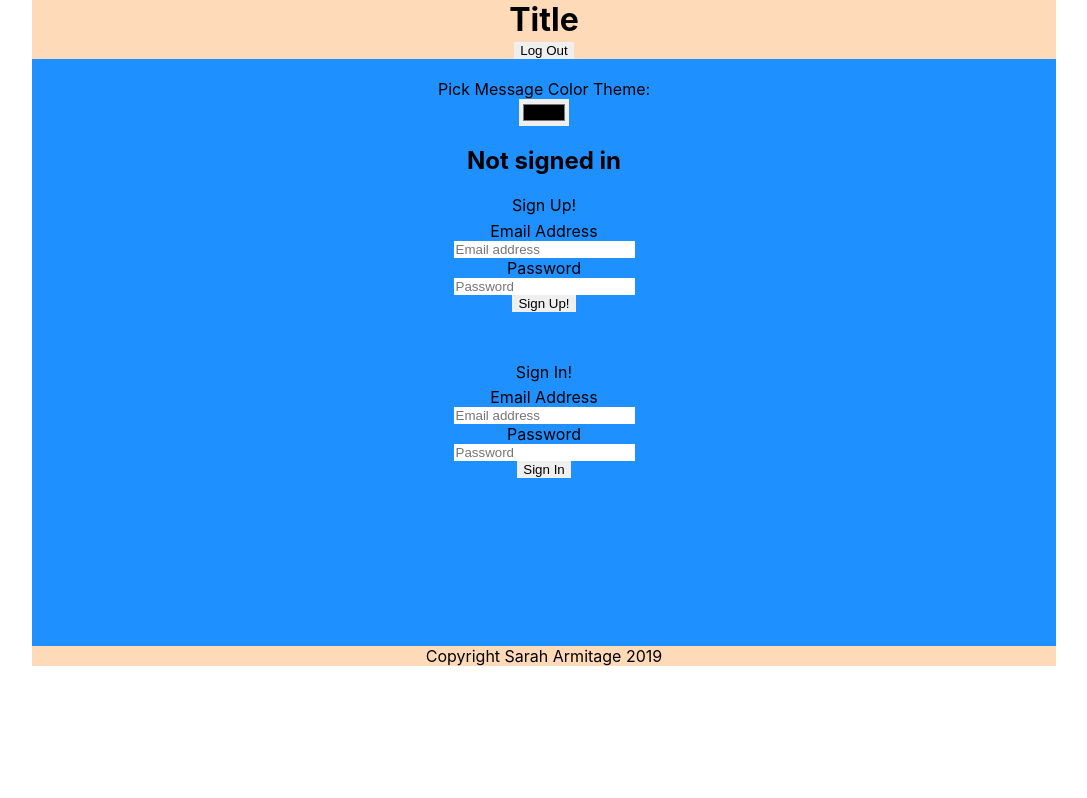
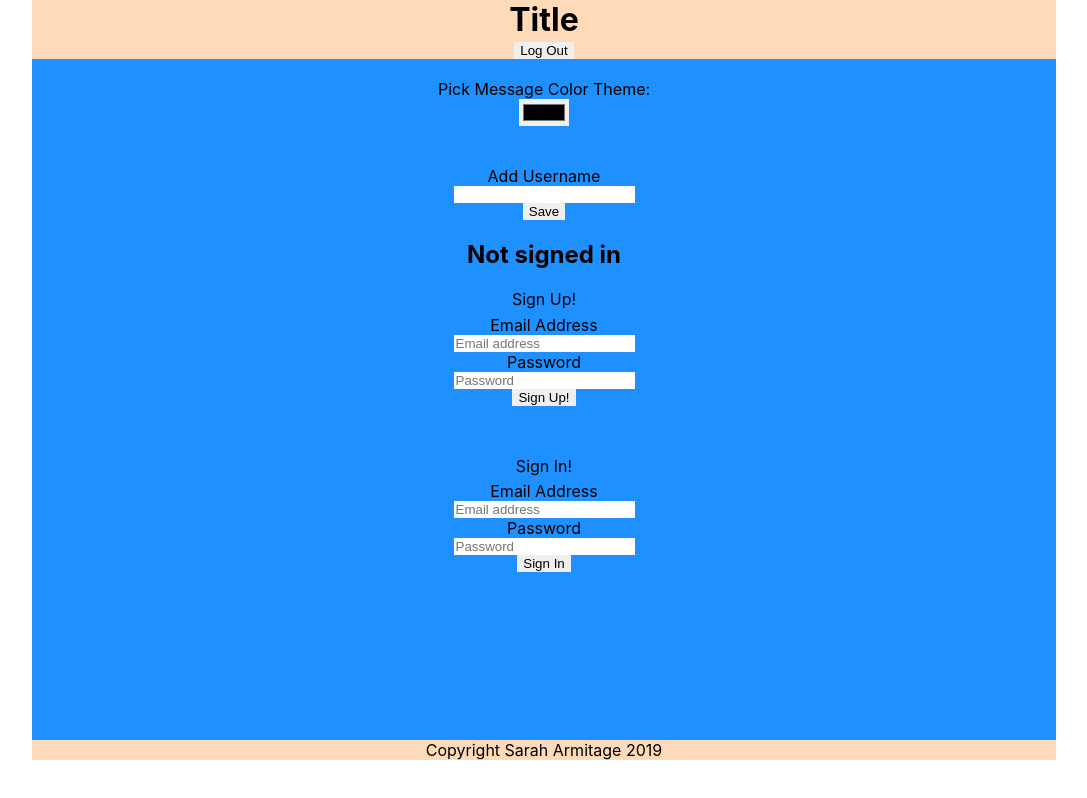
Before and after one commit to SSArmitage/sarah-armitage-project-five, a React (Create React App) app: page / in a window 1280 px wide. Shown: the whole page, without its empty margins (96-1183 px from the left). Built offline with nearby package versions, Linux system fonts and the light colour scheme; no server answers; the database is empty.

Commit message:
added username to message object to track user specific messages

```diff
--- a/src/App.js
+++ b/src/App.js
@@ -17,8 +17,11 @@ class App extends Component {
     super();
     this.state = {
       messages: [],
+      userSpecificMessages: [],
+      messagesFiltered: [],
       userInput: '',
       currentUser: null,
+      username: '',
       uid: '',
       email: '',
       password: '',
@@ -32,6 +35,7 @@ class App extends Component {
   componentDidMount() {
     // connect app to firebase (messages stored in the messages branch)
     const dbRef = firebase.database().ref('messages');
+    const dbRefUSM = firebase.database().ref('userSpecificMessages');
 
     // when the database changes (newMessages array) grab the data in the database (will come back as an array)
     dbRef.on('value', (snapshot) => {
@@ -46,6 +50,16 @@ class App extends Component {
     // grab the user's custom theme colour
     // const dbRefUsers = firebase.database().ref('users');
     // console.log(dbRefUsers);
+    });
+
+    dbRefUSM.on('value', (snapshot) => {
+      const messagesArray = snapshot.val();
+      console.log(messagesArray);
+
+      // set state with messagesArray from databse
+      this.setState({
+        userSpecificMessages: messagesArray
+      })
     });
 
     // set an event listener for user login status
@@ -93,7 +107,7 @@ class App extends Component {
         // this value to authenticate with your backend server, if
         // you have one. Use User.getToken( instead.
         console.log(userUid);
-
+        console.log(userName);
 
       }
     });
@@ -120,7 +134,9 @@ class App extends Component {
       // console.log(usersInfo.uid);
 
       // firebase.database().ref().child('users').child(this.state.uid).set(this.state.theme.messageColor)
-    })
+    });
+
+    // set an event listener for
 
   }
 
@@ -136,11 +152,27 @@ class App extends Component {
     console.log(`clicked button`);
     // will use dbRef when pushing up the new array to the database
     const dbRef = firebase.database().ref('messages');
+    const dbRefUSM = firebase.database().ref('userSpecificMessages');
     // clone the array of database messages from state using spread
-    const newMessagesArray = [...this.state.messages];
+    // const newMessagesArray = [...this.state.messages];
+    // const newUserSpecificMessagesArray = [...this.state.userSpecificMessages];
+    // console.log("cloned array", newMessagesArray);
+
+    // clone the array of databast message objects from state using Object.assign method
+    // cant use spread b/c it is a shalow copy and woulndt copy the nested elements
+    const newMessagesArray = [];
+    Object.assign(newMessagesArray, this.state.messages);
     console.log("cloned array", newMessagesArray);
+    const newUserSpecificMessagesArray = [];
+    Object.assign(newUserSpecificMessagesArray, this.state.userSpecificMessages);
+    console.log("cloned array", newUserSpecificMessagesArray);
+
     // grab the message inputted by the user (held in state)
-    const messageToBeAdded = this.state.userInput;
+    // const messageToBeAdded = this.state.userInput;
+    const messageToBeAdded = {
+      username: this.state.currentUser.displayName,
+      text: this.state.userInput
+    };
     console.log(messageToBeAdded);
 
 
@@ -152,7 +184,7 @@ class App extends Component {
     // then set in firebase (so that the dbRef listener will will be called and it will update the this.state.messages and cause app to re-render with the new message added to the list of messages)
 
     // if the user's input is not empty, enter statment:
-    if (messageToBeAdded !== '') {
+    if (messageToBeAdded.text !== '') {
       console.log("I am not empty");
 
       // if the cloned messages array is less than 100:
@@ -160,6 +192,7 @@ class App extends Component {
         console.log(`there are less than 100 messages in here!`);
         // add the new message to the array
         newMessagesArray.push(messageToBeAdded);
+        newUserSpecificMessagesArray.push(messageToBeAdded);
         console.log(newMessagesArray);
 
 
@@ -167,8 +200,10 @@ class App extends Component {
       } else {
         // remove the first message from the array (index=0)
         newMessagesArray.shift();
+        newUserSpecificMessagesArray.shift();
         // then add the new message to the end
         newMessagesArray.push(messageToBeAdded);
+        newUserSpecificMessagesArray.push(messageToBeAdded);
         console.log(newMessagesArray);
       }
       // dbRef.set(newMessagesArray);
@@ -179,6 +214,18 @@ class App extends Component {
 
     // push the newMessagesArray up to firebase (set to replace)
     dbRef.set(newMessagesArray);
+    dbRefUSM.set(newUserSpecificMessagesArray);
+
+    // ****************************************
+    // filter through arrays
+    // const twoArray = this.state.messages;
+    // const oneArray = this.state.userSpecificMessages;
+    // twoArray.forEach((message) => {
+    //   if (oneArray.includes(message)) {
+    //     console.log(message);
+
+    //   }
+    // })
 
     // console.log(newMessagesArray);
     // reset the userInput for the next message
@@ -251,6 +298,39 @@ class App extends Component {
     });
   }
 
+  // grab user's desire username
+  handleUserName = (event) => {
+    this.setState({
+      username: event.target.value
+    })
+  }
+  // send username to firebase auth
+  handleSaveUserName = (event) => {
+    event.preventDefault();
+
+    const user = firebase.auth().currentUser;
+    const userName = user.displayName;
+    user.updateProfile({
+      displayName: this.state.username,
+      // photoURL: "https://example.com/jane-q-user/profile.jpg"
+    }).then(function () {
+      // Update successful.
+      console.log('successfully updated username');
+      const userName = user.displayName;
+      console.log(userName);
+
+    }).catch(function (error) {
+      // An error happened.
+      console.log('did not successfully updated username');
+    });
+
+    this.setState({
+      username: ''
+    });
+  }
+
+
+
   // ---------------- END OF AUTHENTICATION ------------------
 
   handleThemeColorChange = (event) => {
@@ -278,7 +358,10 @@ class App extends Component {
       <div className="App">
         <Header
         logOut={this.handleLogOut}
-        changeThemeColor={this.handleThemeColorChange} />
+        changeThemeColor={this.handleThemeColorChange}
+        username={this.state.username}
+        userName={this.handleUserName}
+        onButtonClickUserName={this.handleSaveUserName}/>
         <main>
           {this.state.currentUser === null
 
@@ -298,6 +381,7 @@ class App extends Component {
             <p>signed in</p>
             <MessagesList
             messages={this.state.messages}
+            messagesUSM={this.state.userSpecificMessages}
             messageColor={this.state.theme.messageColor}/>
             <SendMessage
             onTextInput={this.handleChange}
--- a/src/Header.js
+++ b/src/Header.js
@@ -14,7 +14,14 @@ class Header extends Component {
                         type="color"
                         id="themeColor"
                         onChange={this.props.changeThemeColor}/>
-
+                    </form>
+                    <form onSubmit={this.props.onButtonClickUserName}>
+                        <label>Add Username</label>
+                        <input
+                        type="text"
+                        value={this.props.username}
+                        onChange={this.props.userName} />
+                        <button>Save</button>
                     </form>
                 </div>
             </header>
--- a/src/MessageList.js
+++ b/src/MessageList.js
@@ -14,15 +14,26 @@ class MessageList extends Component {
             // backgroundColor: 'purple',
             // backgroundImage: 'url(' + imgUrl + ')',
         };
+        let divStyleOtherUser = {
+            borderColor: 'blue'
+            // backgroundColor: 'purple',
+            // backgroundImage: 'url(' + imgUrl + ')',
+        };
+        const arrayUSM = this.props.messagesUSM
+        const array= this.props.messages
+
+
         return(
             <div className="wrapper messageListContainer">
                     <div className="messageBox">
-                        {this.props.messages.map((message) => {
+                        {array.map((message) => {
                             return (
                                 <li
                                 className="message"
                                 style={divStyle} >
-                                {message}</li>
+                                    <p>{message.username}</p>
+                                    <p>{message.text}</p>
+                                </li>
                             )
                         })}
                     </div>
```
